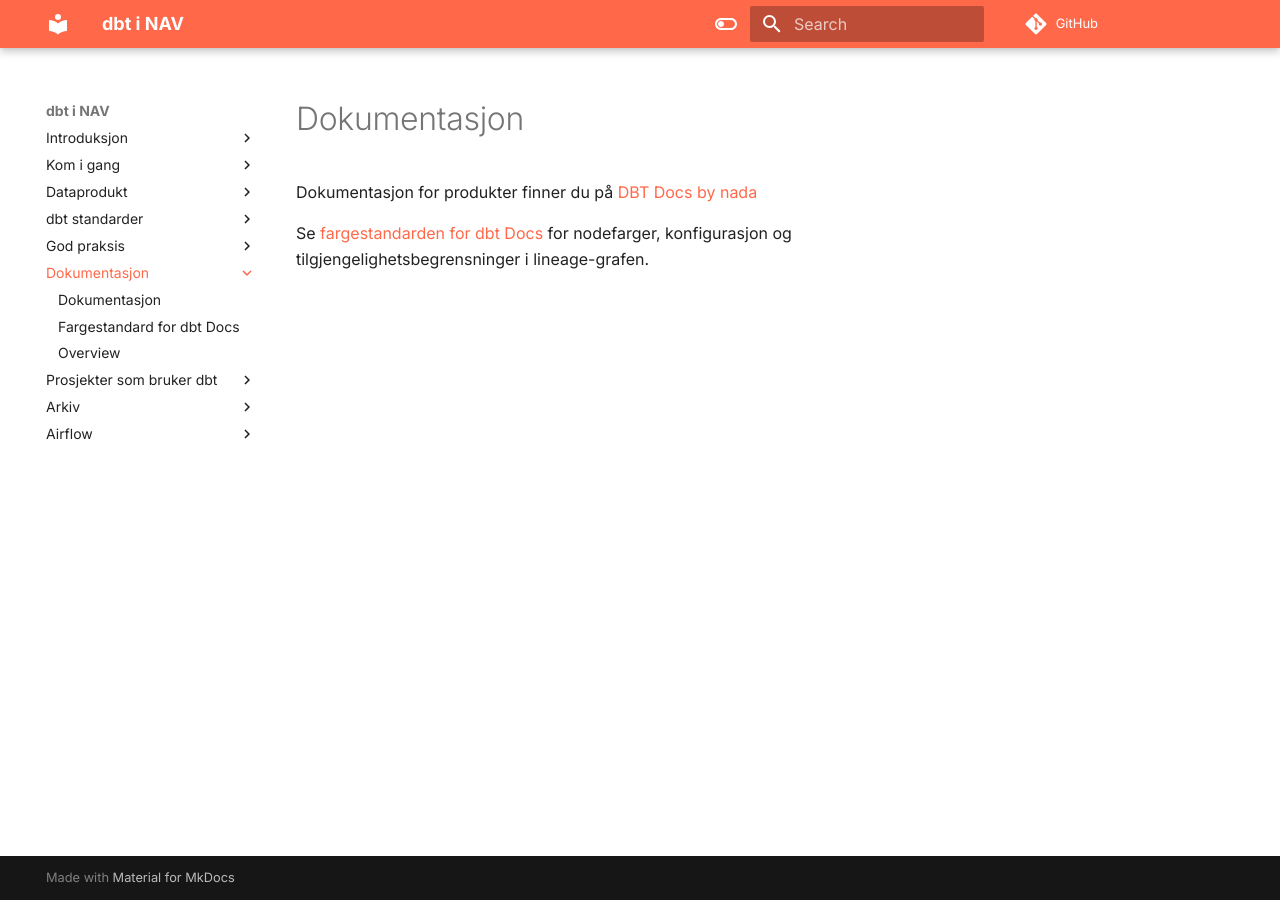
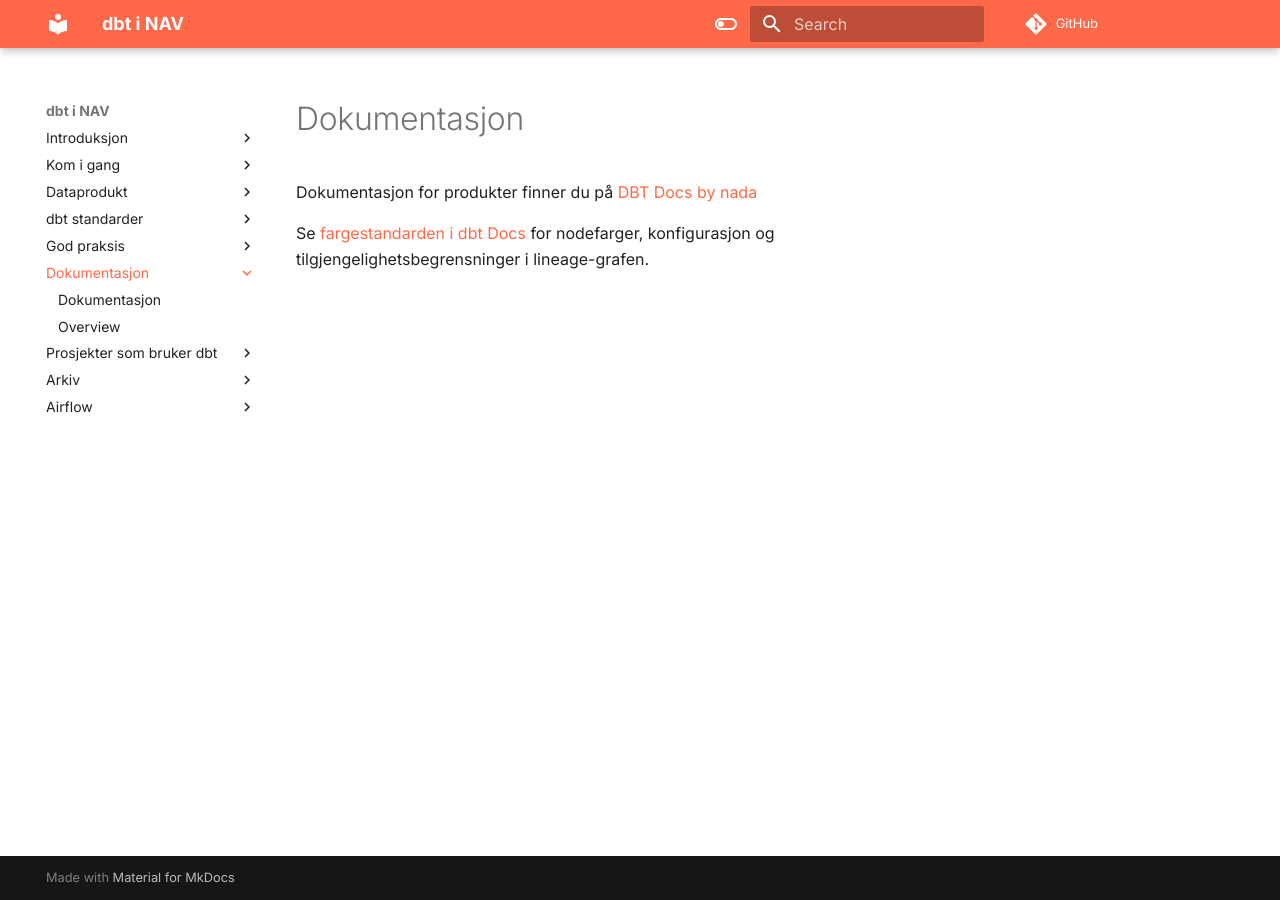
Before and after one commit to navikt/dbt-i-nav, an MkDocs documentation site: the page built from docs/dokumentasjon/index.md, in a window 1280 px wide. Built offline with MkDocs 1.6.1 and Material for MkDocs 9.7.7, drawn with Linux system fonts in a browser that asks for light colours; comment, search, counter and statistics services are not loaded.

Commit message:
docs: update references to color standard in documentation

```diff
--- a/docs/dokumentasjon/index.md
+++ b/docs/dokumentasjon/index.md
@@ -2,4 +2,4 @@
 
 Dokumentasjon for produkter finner du på [DBT Docs by nada](https://dbt.ansatt.nav.no)
 
-Se [fargestandarden for dbt Docs](fargestandard.md) for nodefarger, konfigurasjon og tilgjengelighetsbegrensninger i lineage-grafen.
+Se [fargestandarden i dbt Docs](fargestandard.md) for nodefarger, konfigurasjon og tilgjengelighetsbegrensninger i lineage-grafen.
--- a/mkdocs.yml
+++ b/mkdocs.yml
@@ -37,6 +37,7 @@
     - Granularitet: 'dbt-kodestandard/grain.md'
     - Kontrakter: 'dbt-kodestandard/modellkontrakter.md'
     - Dokumentasjon: 'dbt-kodestandard/dokumentasjon.md'
+    - Fargestandard i dbt Docs: 'dokumentasjon/fargestandard.md'
     - Testing: 'dbt-kodestandard/testing.md'
     # - Lagdeling: 'dbt-kodestandard/lagdeling.md'
     # - Mappe- og prosjektstruktur: 'dbt-kodestandard/struktur.md'
@@ -63,7 +64,6 @@
   - Dokumentasjon:
       - dokumentasjon/index.md
       - dokumentasjon/dokumentasjon.md
-      - Fargestandard for dbt Docs: dokumentasjon/fargestandard.md
       - dokumentasjon/overview.md
   - Prosjekter som bruker dbt:
       - prosjekter/index.md
```
Also changed, not shown: docs/dokumentasjon/fargestandard.md (+1 -1 lines).
